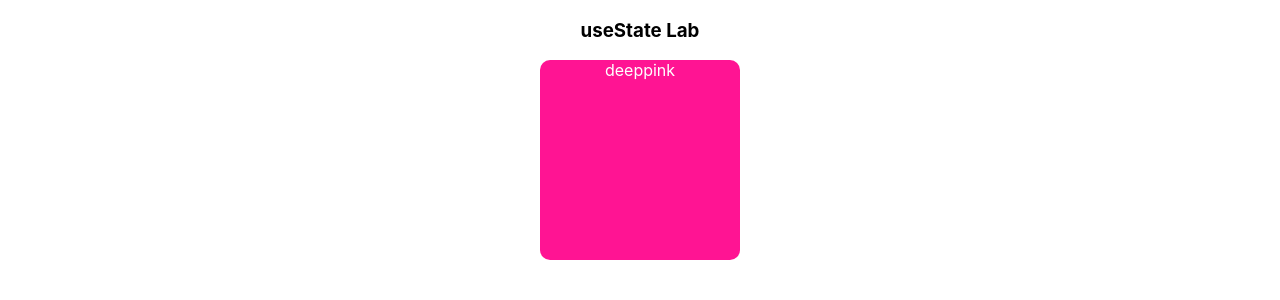
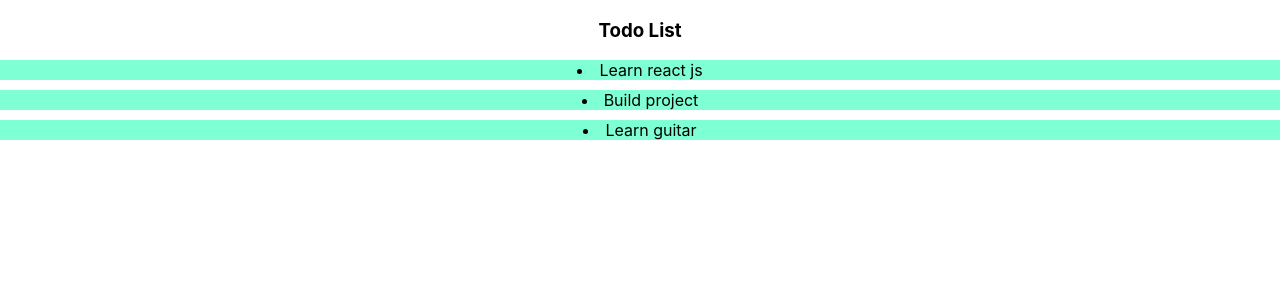
Before and after one commit to hieund20/react-hook-basic, a React (Create React App) app: page / in a window 1280 px wide. Shown: the top 300 px of the page. Built offline with nearby package versions, Linux system fonts and the light colour scheme.

Commit message:
upload TodoList

```diff
--- a/package.json
+++ b/package.json
@@ -8,7 +8,7 @@
     "@testing-library/user-event": "^12.8.3",
     "react": "^17.0.2",
     "react-dom": "^17.0.2",
-    "react-scripts": "4.0.3",
+    "react-scripts": "^4.0.3",
     "web-vitals": "^1.1.2"
   },
   "scripts": {
--- a/src/App.js
+++ b/src/App.js
@@ -1,12 +1,34 @@
 import logo from './logo.svg';
 import './App.scss';
-import ColorBox from './components/ColorBox/index.jsx';
+import TodoList from './components/TodoList/index.jsx';
+import { useState } from 'react';
 
 function App() {
+  const [todoList, setTodoList] = useState([
+    { id: 1, title: 'Learn react js' },
+    { id: 2, title: 'Build project' },
+    { id: 3, title: 'Learn guitar' }
+  ]);
+
+  function handleTodoList(todo) {
+    console.log(todo);
+    //if x.id === to.id, index will be equal this index
+    //if x.id !== to.id, index will be equal -1
+    const index = todoList.findIndex(x => x.id === todo.id);
+
+    if (index < 0) return; //do not something
+
+    //Clone todoList before update
+    const newTodoList = [...todoList];
+    newTodoList.splice(index, 1); //Remove todo
+    setTodoList(newTodoList);
+  }
+
   return (
     <div className="app">
-      <h3>useState Lab</h3>
-      <ColorBox />
+      <h3>Todo List</h3>
+      <TodoList todos={todoList}
+        onTodoClick={handleTodoList} />
     </div>
   );
 }
--- /dev/null
+++ b/src/components/TodoList/TodoList.scss
@@ -0,0 +1,5 @@
+.todo-list li {
+    background-color: aquamarine;
+    cursor: pointer;
+    margin-top: 10px;
+}
--- /dev/null
+++ b/src/components/TodoList/index.jsx
@@ -0,0 +1,41 @@
+import React from 'react';
+import PropTypes from 'prop-types';
+import './TodoList.scss';
+
+//Set proTypes when have data state from parent
+TodoList.propTypes = {
+    todos: PropTypes.array,
+    onTodoClick: PropTypes.func
+};
+
+//Set default proTypes when don't have data state from parent
+TodoList.defaultProps = {
+    todos: [],
+    onTodoClick: null,
+};
+
+function TodoList(props) {
+    const { todos, onTodoClick } = props;
+
+    function handleClick(todo) {
+        //Check if onTodoClick different from null
+        if (onTodoClick) {
+            onTodoClick(todo);
+        }
+    }
+
+    return (
+        <div className="todo-list">
+            {todos.map(todo => (
+                <li
+                    key={todo.id}
+                    onClick={() => handleClick(todo)}
+                >
+                    {todo.title}
+                </li>
+            ))}
+        </div>
+    );
+}
+
+export default TodoList;
```
